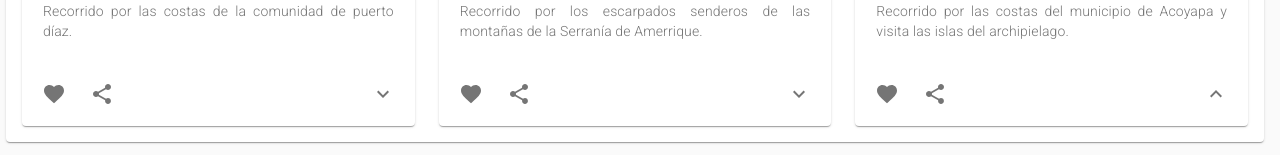
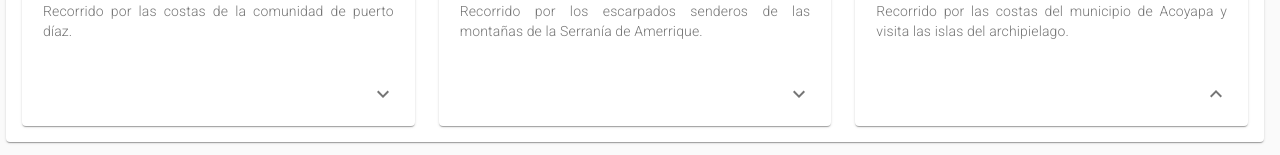
Before and after one commit to soldi3rofwarz/vagachontal, a React (Create React App) app: page / in a window 1280 px wide. Shown: the part 2203-2358 px from the top of the page. Built offline with nearby package versions, Linux system fonts and the light colour scheme; what react-swipeable-views-utils would draw is missing.

Commit message:
cambios en landing

```diff
--- a/src/components/Landing/Landing.js
+++ b/src/components/Landing/Landing.js
@@ -411,12 +411,7 @@ const Home = () => {
                                 </Typography>
                               </CardContent>
                               <CardActions disableSpacing>
-                                <IconButton aria-label="add to favorites">
-                                  <FavoriteIcon />
-                                </IconButton>
-                                <IconButton aria-label="share">
-                                  <ShareIcon />
-                                </IconButton>
+
                                 <IconButton
                                   className={clsx(classes.expand, {
                                     [classes.expandOpen]: expanded,
@@ -465,12 +460,7 @@ const Home = () => {
                                 </Typography>
                               </CardContent>
                               <CardActions disableSpacing>
-                                <IconButton aria-label="add to favorites">
-                                  <FavoriteIcon />
-                                </IconButton>
-                                <IconButton aria-label="share">
-                                  <ShareIcon />
-                                </IconButton>
+
                                 <IconButton
                                   className={clsx(classes.expand, {
                                     [classes.expandOpen]: expanded1,
@@ -519,12 +509,7 @@ const Home = () => {
                                 </Typography>
                               </CardContent>
                               <CardActions disableSpacing>
-                                <IconButton aria-label="add to favorites">
-                                  <FavoriteIcon />
-                                </IconButton>
-                                <IconButton aria-label="share">
-                                  <ShareIcon />
-                                </IconButton>
+
                                 <IconButton
                                   className={clsx(classes.expand, {
                                     [classes.expandOpen]: setExpanded2,
--- a/src/components/actividades/components/list.js
+++ b/src/components/actividades/components/list.js
@@ -82,17 +82,14 @@ export const List = (props) => {
                         {listActividades.map ((item) =>
                             <p key={item.id}>
 
-                            <Grid item xs={12} style={{marginLeft: '0px', display:'flex  ' }}>
-                        <Card className={classes.rootC} style={{width: '45vw'}}>
+                            <Grid item xs={12} style={{marginLeft: '-20px',display:'flex'}}>
+                        <Card className={classes.rootC} style={{maxWidth:'30vw'}}>
                             <CardHeader
-
                             title={item.actividad}
-
                             />
                             <CardMedia
                             className={classes.mediaC}
                             image={item.fileUrl}
-
                             />
                             <CardContent>
                             <Typography variant="body2" color="textSecondary" component="p">
@@ -130,7 +127,6 @@ export const List = (props) => {
             </div>
                 :
                 'No hay datos'
-
             }
             <div style={{marginLeft: '85%', border:'1px solid black'}}>
             <h6>Publicidad</h6>
--- a/src/components/informacion-compo/informacion.css
+++ b/src/components/informacion-compo/informacion.css
@@ -18,7 +18,7 @@ body {
       transition: background 1.5s ;
     }
     .row:hover{
-      background: rgba(34, 32, 32, 0.698);
+      background: rgba(43, 128, 255, 0.698);
     }
 
 
--- a/src/elements/theme/components/footer.js
+++ b/src/elements/theme/components/footer.js
@@ -255,7 +255,7 @@ const Foot=()=>{
                   instagram="fluffy_cat_live"
                   copyright="VagaChontal 2021"
                   iconColor="white"
-                  backgroundColor="blue"
+                  backgroundColor={'rgb(43, 128, 255)'}
                   fontColor="white"
                   copyrightColor="white"
                 />
```
Also changed, not shown: 1 other file (tests, documents, lock files or other folders).
